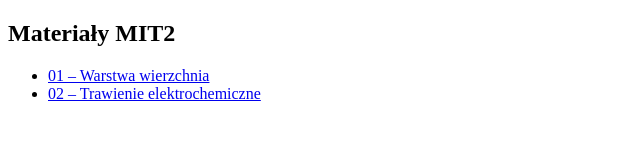
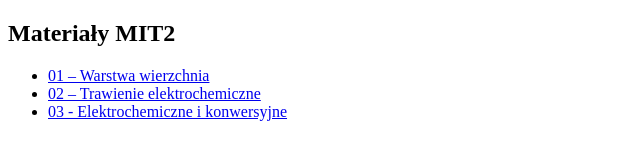
Before and after one commit to marcin-sloma/marcin-sloma.github.io, a plain HTML site: page MIT2/index.html in a window 1280 px wide. Shown: the whole page, without its empty margins (0-640 px from the left). Drawn offline with Linux system fonts and the light colour scheme.

Commit message:
Update index.html

```diff
--- a/MIT2/index.html
+++ b/MIT2/index.html
@@ -9,6 +9,7 @@
   <ul>
     <li><a href="01_warstwa_wierzchnia.html">01 – Warstwa wierzchnia</a></li>
     <li><a href="02_trawienie_elektrochemiczne.html">02 – Trawienie elektrochemiczne</a></li>
+    <li><a href="03_elektrochemiczne_konwersyjne.html">03 - Elektrochemiczne i konwersyjne</a></li>
   </ul>
 </body>
 </html>
```
